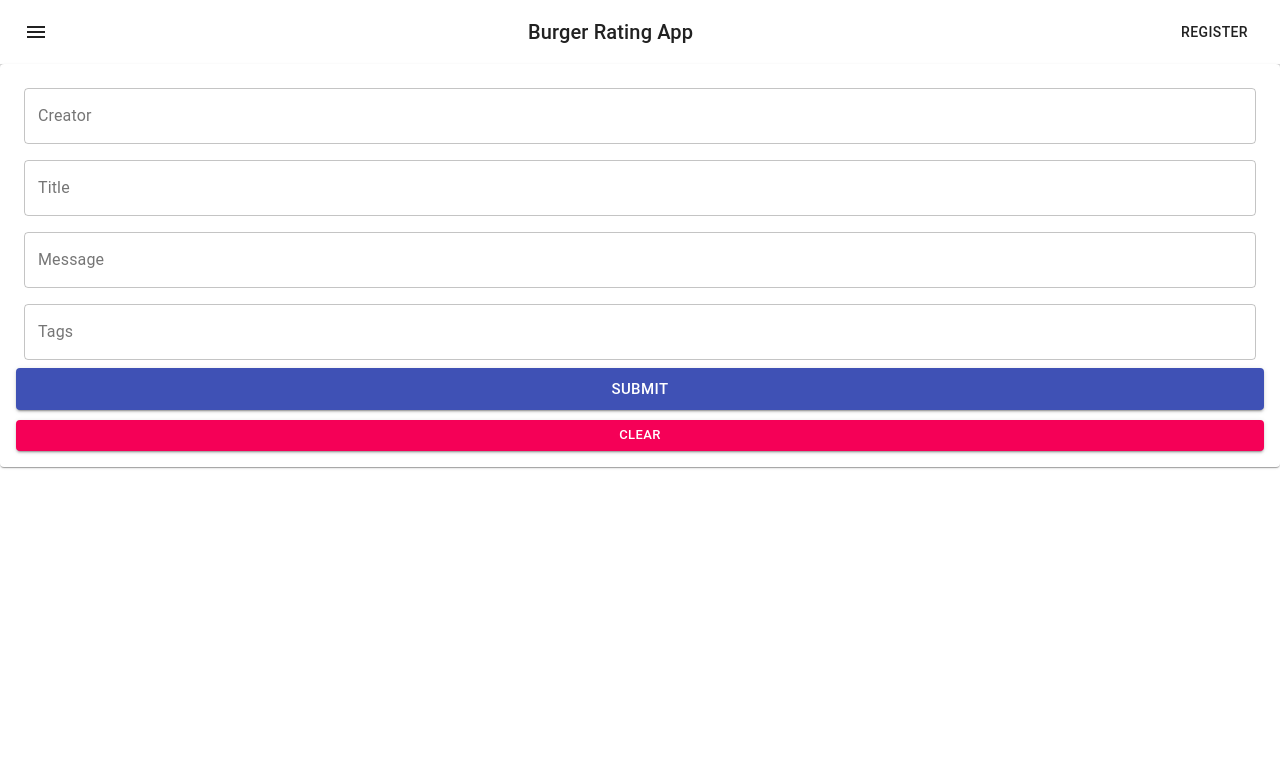
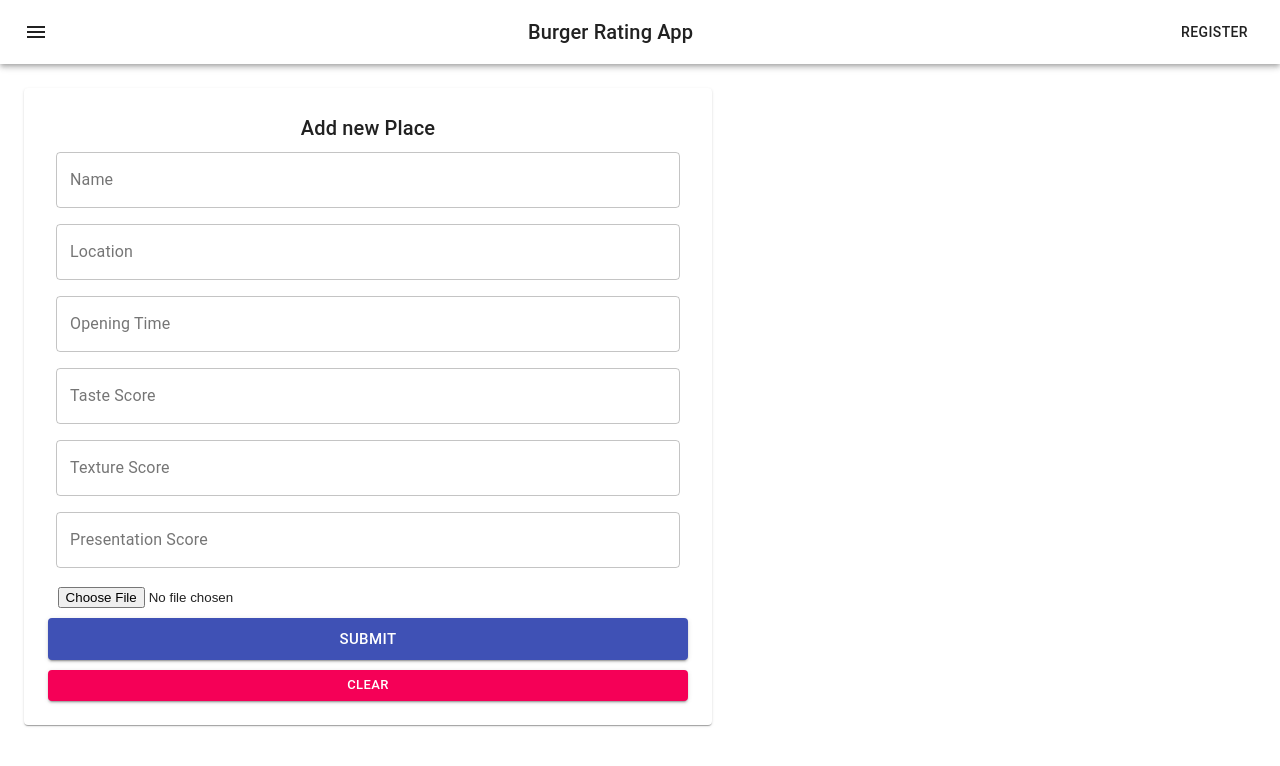
Before and after one commit to gabip86/burger-rating-project, a React (Create React App) app in the folder react-frontend/: page / in a window 1280 px wide. Shown: the top 766 px of the page. Built offline with nearby package versions, Linux system fonts and the light colour scheme.

Commit message:
feat: finished NewPlacePage

```diff
--- /dev/null
+++ b/package.json
@@ -0,0 +1,5 @@
+{
+  "dependencies": {
+    "react-file-base64": "^1.0.3"
+  }
+}
--- a/react-frontend/src/components/Forms/NewPlacePage/NewPlacePage.jsx
+++ b/react-frontend/src/components/Forms/NewPlacePage/NewPlacePage.jsx
@@ -1,5 +1,6 @@
-import React from 'react';
-import { TextField, Button, Typography, Paper } from "@material-ui/core";
+import React from "react";
+import { Box, TextField, Button, Typography, Paper } from "@material-ui/core";
+import FileBase from "react-file-base64";
 
 import useStyles from "./styles";
 
@@ -7,27 +8,54 @@ const NewPlacePage = () => {
   const classes = useStyles();
 
   return (
+    <Box className={classes.box}>
       <Paper className={classes.paper}>
         <form
           autoComplete="off"
           noValidate
           className={`${classes.root} ${classes.form}`}
         >
-        <Typography variant="h6"></Typography>
+          <Typography variant="h6">Add new Place</Typography>
+          <TextField name="name" variant="outlined" label="Name" fullWidth />
           <TextField
-          name="creator"
+            name="location"
             variant="outlined"
-          label="Creator"
+            label="Location"
             fullWidth
           />
-        <TextField name="title" variant="outlined" label="Title" fullWidth />
           <TextField
-          name="message"
+            name="opening-time"
             variant="outlined"
-          label="Message"
+            label="Opening Time"
             fullWidth
           />
-        <TextField name="tags" variant="outlined" label="Tags" fullWidth />
+          <TextField
+            type="number"
+            InputProps={{ inputProps: { max: 5, min: 1 } }}
+            name="taste-score"
+            variant="outlined"
+            label="Taste Score"
+            fullWidth
+          />
+          <TextField
+            type="number"
+            InputProps={{ inputProps: { max: 5, min: 1 } }}
+            name="texture-score"
+            variant="outlined"
+            label="Texture Score"
+            fullWidth
+          />
+          <TextField
+            type="number"
+            InputProps={{ inputProps: { max: 5, min: 1 } }}
+            name="presentation-score"
+            variant="outlined"
+            label="Presentation Score"
+            fullWidth
+          />
+          <div className={classes.fileInput}>
+            <FileBase type="file" multiple={false} />
+          </div>
           <Button
             className={classes.buttonSubmit}
             variant="contained"
@@ -43,6 +71,7 @@ const NewPlacePage = () => {
           </Button>
         </form>
       </Paper>
+    </Box>
   );
 };
 
--- a/react-frontend/src/components/Forms/NewPlacePage/styles.js
+++ b/react-frontend/src/components/Forms/NewPlacePage/styles.js
@@ -6,8 +6,11 @@ export default makeStyles((theme) => ({
       margin: theme.spacing(1),
     },
   },
+  box: {},
   paper: {
-    padding: theme.spacing(2),
+    margin: theme.spacing(3),
+    padding: theme.spacing(3),
+    width: "50%",
   },
   form: {
     display: "flex",
--- a/react-frontend/src/components/Forms/RegisterPage/RegisterPage.jsx
+++ b/react-frontend/src/components/Forms/RegisterPage/RegisterPage.jsx
@@ -1,10 +1,7 @@
 import React from "react";
 
 const RegisterPage = () => {
-
-  return (
-    <div></div>
-  );
+  return <div></div>;
 };
 
 export default RegisterPage;
```
Also changed, not shown: 1 other file (tests, documents, lock files or other folders). Lines whose indentation alone changed are shown as unchanged.
